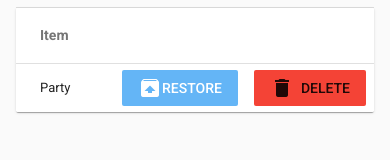
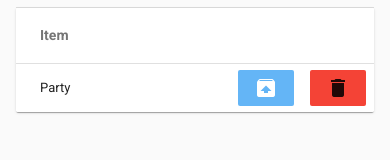
Before and after one commit to aMidnightNova/lets-do-it, a Vue app: page /MidnightRift/archived in a window 390 px wide. Shown: the part 129-289 px from the top of the page. Built offline with nearby package versions, Linux system fonts and the light colour scheme.

Commit message:
Fix mobile buttons.

```diff
--- a/src/components/Archived.vue
+++ b/src/components/Archived.vue
@@ -37,13 +37,13 @@
 
                       <v-spacer></v-spacer>
 
-                      <v-btn depressed color="primary" @click.stop="unarchiveTodoList(props.item.title)">
+                      <v-btn depressed style="min-width: 40px" color="primary" @click.stop="unarchiveTodoList(props.item.title)">
                         <v-icon>unarchive</v-icon>
-                        Restore
+                        <span v-if="breakpointName !== 'xs'">&nbsp; Restore</span>
                       </v-btn>
                       <v-btn depressed style="min-width: 40px" color="danger" @click.stop="deleteTodoList(props.item.name)">
                         <v-icon>delete</v-icon>
-                        &nbsp; Delete
+                        <span v-if="breakpointName !== 'xs'">&nbsp; Delete</span>
                       </v-btn>
                     </v-layout>
                   </v-container>
@@ -70,7 +70,10 @@
     name: 'Archived',
 
     data() {
-      return {}
+      return {
+        breakpointName: this.$vuetify.breakpoint.name,
+
+      }
     },
     computed: {
       archivedTodoLists() {
--- a/src/components/Todo.vue
+++ b/src/components/Todo.vue
@@ -114,7 +114,7 @@
 
                         <v-btn depressed style="min-width: 40px" color="danger" @click.stop="deleteItemFromTodoList(props.item.name)">
                           <v-icon>delete</v-icon>
-                          &nbsp; Delete
+                          <span v-if="breakpointName !== 'xs'">&nbsp; Delete</span>
                         </v-btn>
 
                       </v-layout>
```
